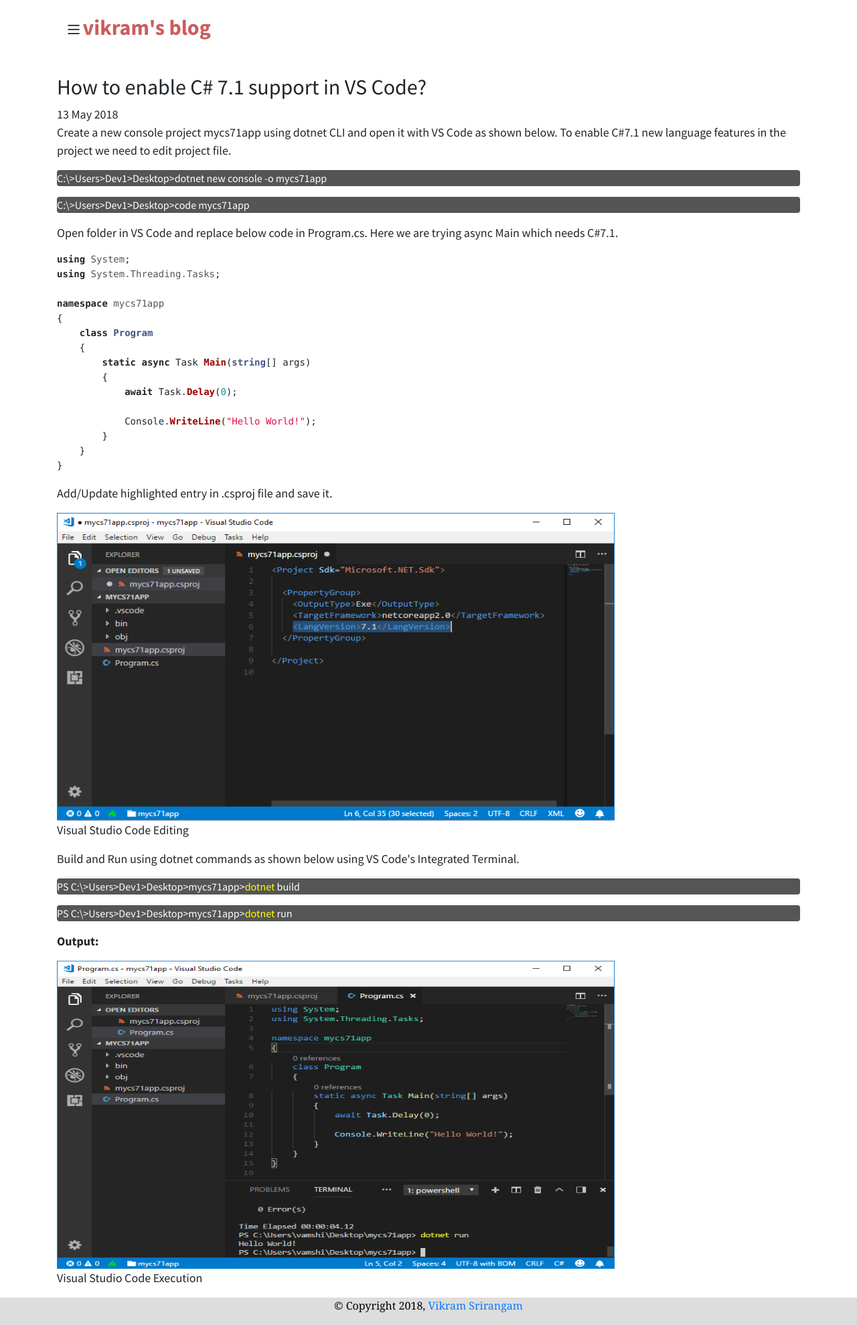
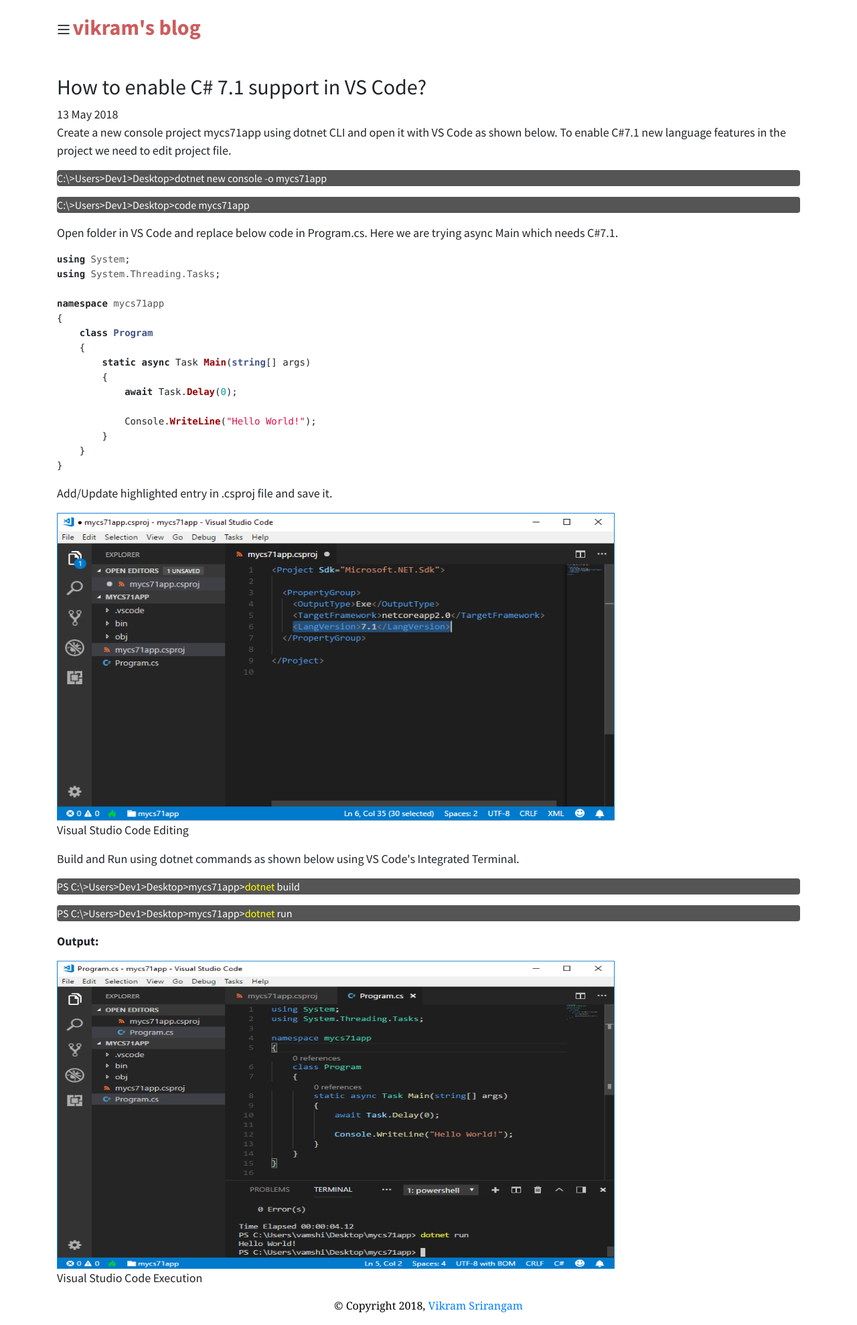
Before and after one commit to srirangamv/srirangamv.github.io, a Jekyll site: the page built from index.html, in a window 1280 px wide. Shown: the whole page at 67% size. Built offline with Jekyll 4.4.1, drawn with Linux system fonts in a browser that asks for light colours; nearby versions of some CDN libraries; the list of posts is cut into pages by our own code.

Commit message:
css changes

```diff
--- a/css/style.css
+++ b/css/style.css
@@ -223,6 +223,10 @@
   .header-blue{
     border-bottom: solid 1px transparent;
   }
+
+  footer{
+    background-color: #fff;
+  }
 }
 
 .header-blue .action-button, .header-blue .action-button:active{
@@ -381,7 +385,6 @@
   top: 35px;
   right: 30px;*/
   z-index: 50;
-  padding-left: 15px;
   display: inline;
 }
 
@@ -414,13 +417,14 @@
   position: absolute;
   top: 0px;
   height: 1300px;
+  width: 275px;
   left: 0px;
   margin: 0;
   border: 1px solid #efefef;
   border-bottom: 1px solid #ddd;
   border-radius: 2px;
   padding: 25px;
-  background: rgba(255,255,255,.95);
+  background: indianred;
   box-shadow: 0 1px 3px 0 #eee;
   z-index: 100;
 }
```
